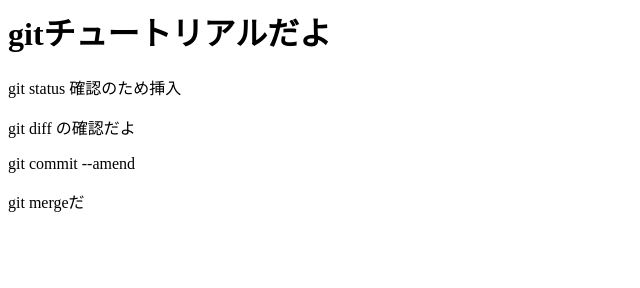
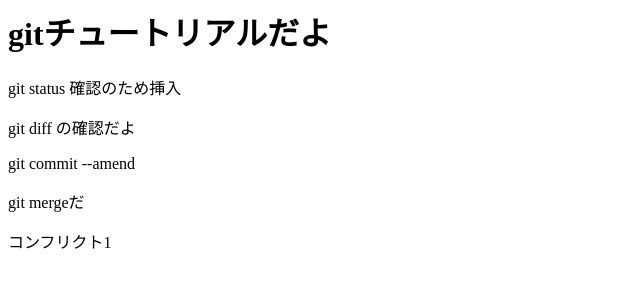
Before and after one commit to shun-radiation/git_tutorial, a plain HTML site: page index.html in a window 1280 px wide. Shown: the whole page, without its empty margins (0-640 px from the left). Drawn offline with Linux system fonts and the light colour scheme.

Commit message:
コンフリクト1を追加

```diff
--- a/index.html
+++ b/index.html
@@ -5,3 +5,5 @@
 <p>git commit --amend</p>
 
 <p>git mergeだ</p>
+
+<p>コンフリクト1</p>
```
